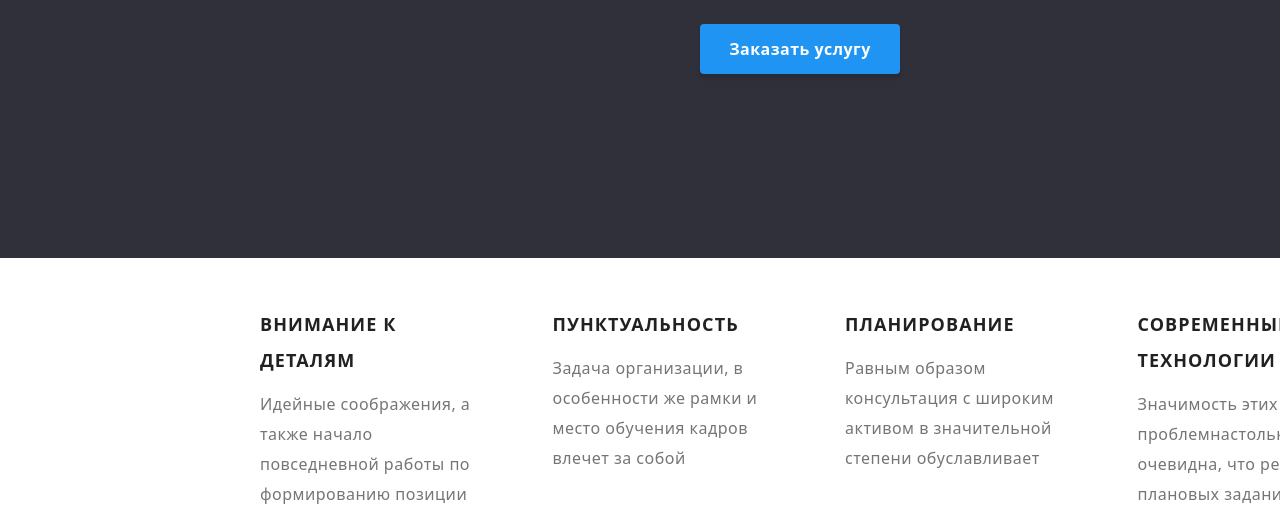
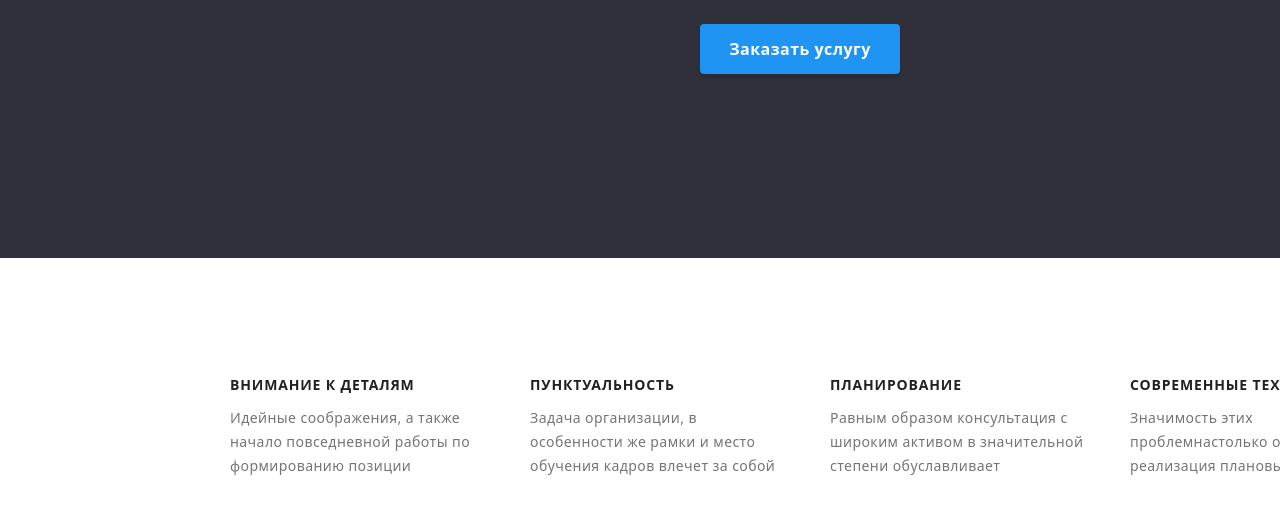
Before and after one commit to Ale-xand-ra/goit-markup-hw-02, a plain HTML site: page index.html in a window 1280 px wide. Shown: the part 424-952 px from the top of the page. Drawn offline with nearby package versions, Linux system fonts and the light colour scheme.

Commit message:
correction

```diff
--- a/css/styles.css
+++ b/css/styles.css
@@ -42,7 +42,7 @@ h2 {
     text-align: center;
     letter-spacing: 0.03em;
     color: var(--main-text-color);
-    padding-top: 100px;
+    padding-top: 95px;
 }
 h3 {
     font-weight: 700;
@@ -168,19 +168,27 @@ section {
 
 /* ----------- index-about ----------- */
 .about-us {
-    height: 300px;
+    height: 250px;
+    padding: 0px 200px;
 }
 .about {
     display: inline-block;
     display: flex;
-    padding: 40px 0px;
-    text-align: left;
-    margin: 0px 215px;
+    padding: 95px 0px 0px 0px;
 }
 .item-about {
     width: 300px;
-    margin: 25px;
+    margin: 25px 10px;
 }
+.item-about>p {
+    font-size: 14px;
+    line-height: 24px;
+}
+.item-about>h3 {
+    font-size: 14px;
+    line-height: 24px;
+}
+
 /* ----------- index-gallery ----------- */
 .gallery {
     display: inline-block;
@@ -260,8 +268,11 @@ button:focus {
 footer {
     background-color: #2F303A;
     height: 250px;
-    padding-top: 25px;
+    padding-top: 30px;
     margin-top: -60px;
+}
+.address {
+    margin-top: 30px;
 }
 .address .address-point {
     font-family: 'Roboto';
```
